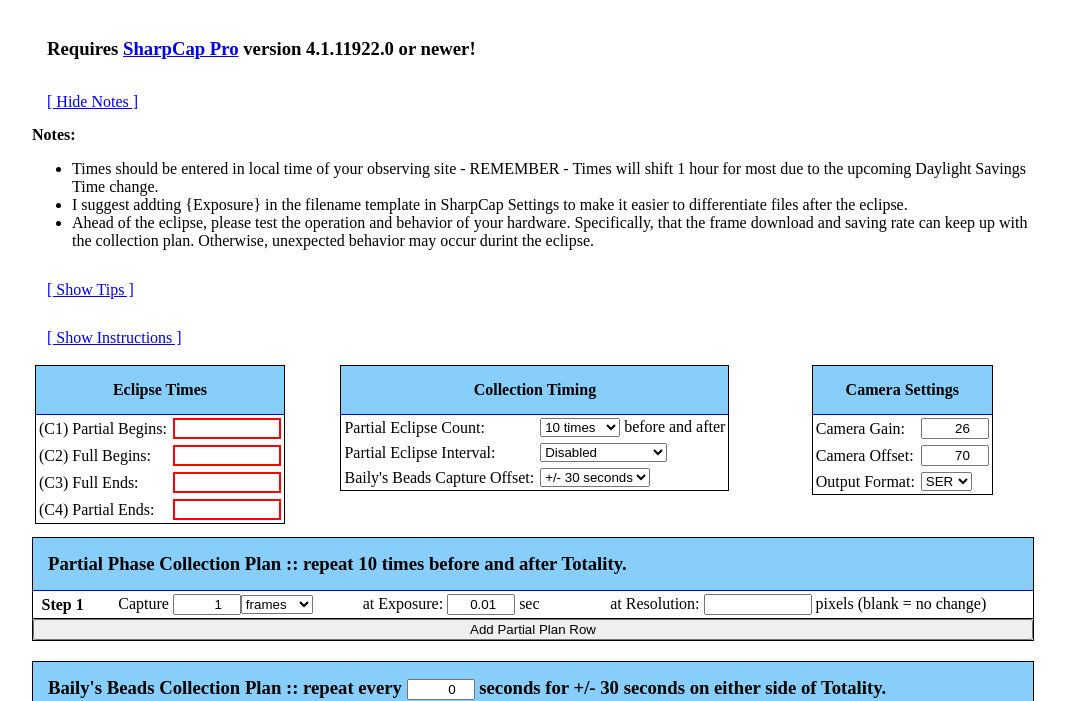
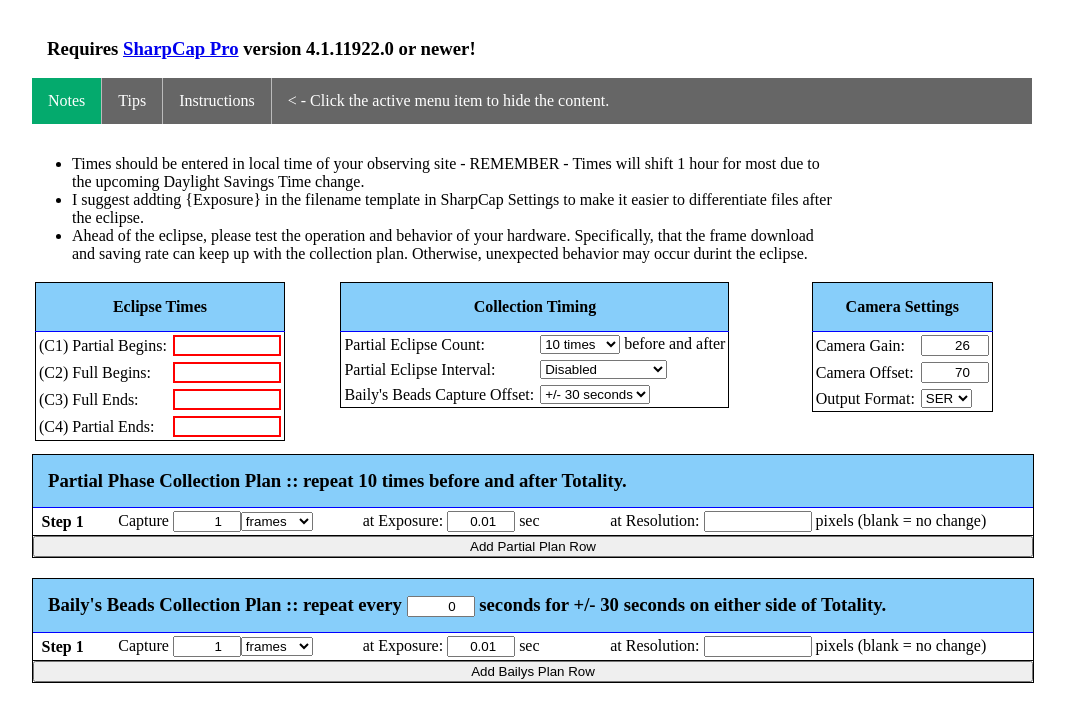
Before and after one commit to linuxkidd/SharpCap-Eclipse-Sequencer, a plain HTML site: page index.html in a window 1280 px wide. Shown: the part 69-770 px from the top of the page, without its empty margins (108-1173 px from the left). Drawn offline with Linux system fonts and the light colour scheme.

Commit message:
Changed top menu styling
Signed-off-by: Michael J. Kidd <linuxkidd@gmail.com>

```diff
--- a/index.html
+++ b/index.html
@@ -18,7 +18,7 @@
         margin: auto;
     }
 
-    #tipsDiv, #instructionsDiv {
+    #FlipDivTips, #FlipDivInstructions {
         display: none;
     }
 
@@ -55,6 +55,40 @@
 
     table td {
         padding: 3px;
+    }
+
+    ul.topMenu {
+        list-style-type: none;
+        margin: 0;
+        padding: 0;
+        overflow: hidden;
+        background-color: #666;
+        margin-bottom: 15px;
+    }
+
+    ul.topMenu li {
+      float: left;
+      border-right: 1px solid #bbb;
+    }
+
+    ul.topMenu li a {
+        display: block;
+        color: white;
+        text-align: center;
+        padding: 14px 16px;
+        text-decoration: none;
+    }
+
+    ul.topMenu li a:hover {
+      background-color: #111;
+    }
+
+    ul.topMenu li a.active {
+        background-color: #04AA6D;
+    }
+
+    .flipDiv {
+        max-width: 80%;
     }
 
     .params {
@@ -101,28 +135,28 @@
           SharpCap Eclipse Sequence Creator
         </h1>
         <h3>Requires <a href="https://www.sharpcap.co.uk/">SharpCap Pro</a> version 4.1.11922.0 or newer!</h3>
-        <a id="notesToggle" href="javascript://" onClick="toggleDiv('notes');" style="margin: 15px;">[ Hide Notes ]</a>
-        <div id="notesDiv">
-            <span style="font-weight: bold;">Notes:</span>
+        <ul class="topMenu">
+            <li><a id="MenuNotes" href="javascript://" onClick="toggleDiv(this);" class='active'>Notes</a></li>
+            <li><a id="MenuTips" href="javascript://" onClick="toggleDiv(this);">Tips</a></li>
+            <li><a id="MenuInstructions" href="javascript://" onClick="toggleDiv(this);">Instructions</a></li>
+            <li style="border-right: 0px;"><a href="javascript://" >&lt; - Click the active menu item to hide the content.</a></li>
+        </ul>
+        <div class="flipDiv" id="FlipDivTips">
+            <ul>
+                <li>The full configuration is now saved to your local browser, in case you'd like to tweak your action plan in the future.</li>
+                <li>The parameter encoded URL is put as a comment in the top of the generated sequence file, so you can use that for future collection plan tweaks.</li>
+                <li>If you'd like to capture the Baily's Beads Collection Plan into totality, you can do so by fudging the 'Full Begins' and/or 'Full Ends' times to be after totality begins/before totality ends.</li>
+            </ul>
+        </div>
+        <div class="flipDiv" id="FlipDivNotes">
             <ul>
                 <li>Times should be entered in local time of your observing site - REMEMBER - Times will shift 1 hour for most due to the upcoming Daylight Savings Time change.</li>
                 <li>I suggest addting {Exposure} in the filename template in SharpCap Settings to make it easier to differentiate files after the eclipse.</li>
                 <li>Ahead of the eclipse, please test the operation and behavior of your hardware.  Specifically, that the frame download and saving rate can keep up with the collection plan.  Otherwise, unexpected behavior may occur durint the eclipse.</li>
             </ul>
         </div>
-        <a id="tipsToggle" href="javascript://" onClick="toggleDiv('tips');" style="margin: 15px;">[ Show Tips ]</a>
-        <div id="tipsDiv">
-            <b>Tips:</b>
-            <ul style="margin-top: 3px;">
-                <li>The full configuration is now saved to your local browser, in case you'd like to tweak your action plan in the future.</li>
-                <li>The parameter encoded URL is put as a comment in the top of the generated sequence file, so you can use that for future collection plan tweaks.</li>
-                <li>If you'd like to capture the Baily's Beads Collection Plan into totality, you can do so by fudging the 'Full Begins' and/or 'Full Ends' times to be after totality begins/before totality ends.</li>
-            </ul>
-        </div>
-        <a id="instructionsToggle" href="javascript://" onClick="toggleDiv('instructions');" style="margin: 15px;">[ Show Instructions ]</a>
-        <div id="instructionsDiv">
-            <b>Instructions:</b>
-            <ol style="margin-top: 3px;">
+        <div class="flipDiv" id="FlipDivInstructions">
+            <ol>
                 <li>Go to <a href="https://www.timeanddate.com/eclipse/map/2024-april-8" target="_blank">Eclipse Map</a>.</li>
                 <li>Zoom into your observation location and click to place the pin on the map.</li>
                 <li>Note the Partial and Full Begin and End times provided on the left side of the map.</li>
@@ -234,16 +268,29 @@
         }
 
         function toggleDiv(t) {
-            let i = document.getElementById(t+'Div');
-            let a = document.getElementById(t+'Toggle');
-            if(a.innerHTML == "[ Hide "+ucFirst(t)+" ]" ) {
-                i.style.display = "none";
-                a.innerHTML = "[ Show "+ucFirst(t)+" ]";
-            } else {
-                i.style.display = "block";
-                a.innerHTML = "[ Hide "+ucFirst(t)+" ]";
+            let divs=document.querySelectorAll('[id^="FlipDiv"]');
+            let menus=document.querySelectorAll('[id^="Menu"]');
+            if(t.classList.contains("active")) {
+                divs.forEach(async (d) => {
+                    d.style.display = "none";
+                });
+                menus.forEach(async (m) => {
+                    m.classList.remove("active");
+                });
+                return;
             }
-            saveState();
+            divs.forEach(async (d) => {
+                if(d.id!="FlipDiv"+t.innerHTML) {
+                    d.style.display = "none";
+                }
+            });
+            menus.forEach(async (m) => {
+                if(m.id!="Menu"+t.innerHTML) {
+                    m.classList.remove("active");
+                }
+            });
+            t.classList.add("active");
+            document.getElementById("FlipDiv"+t.innerHTML).style.display = "block";
         }
 
         function checkVisible(t) {
```
